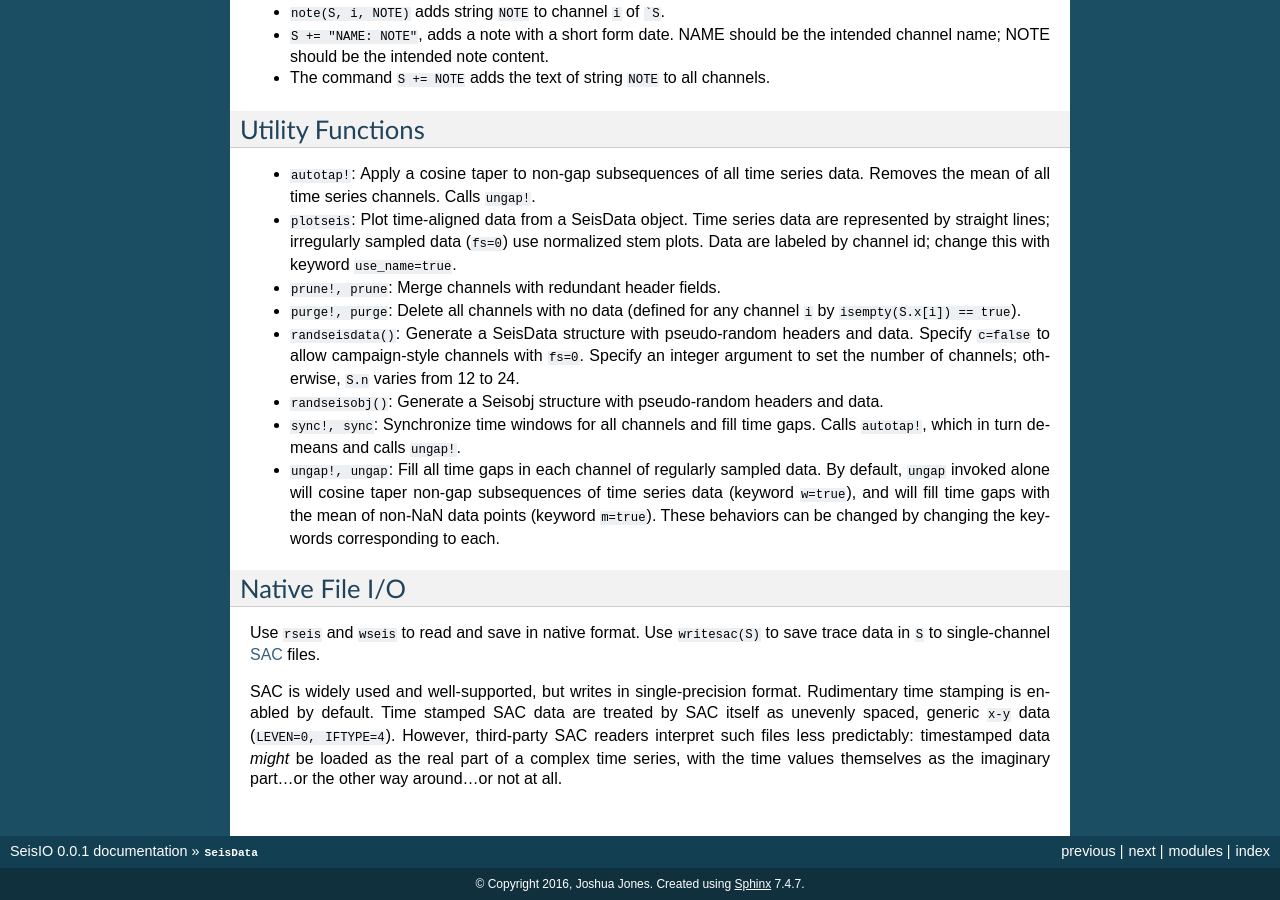
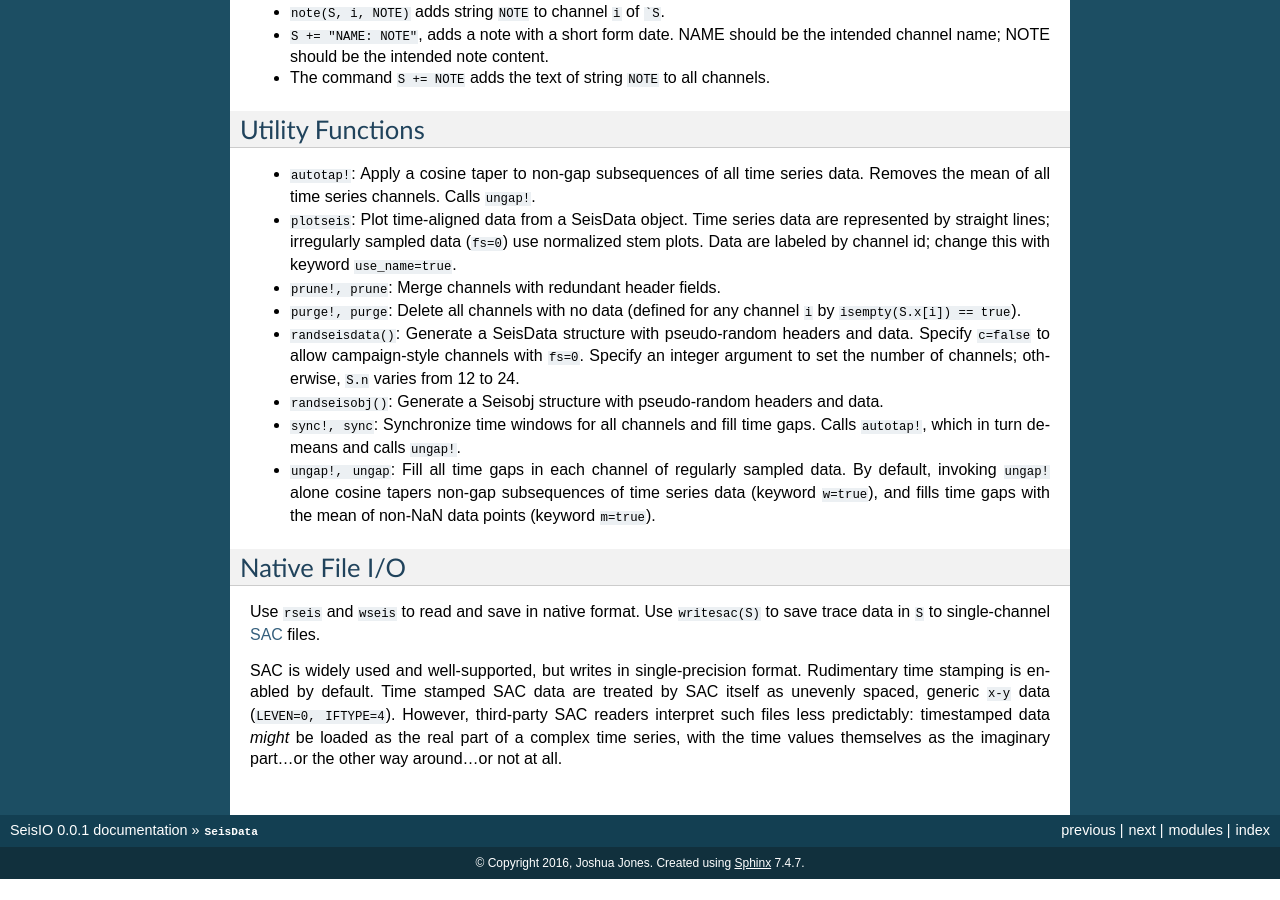
Before and after one commit to jpjones76/SeisIO.jl, a Sphinx documentation site: the page built from docs/src/seisdata.rst, in a window 1280 px wide and 900 px high, scrolled down 2565 px. Built offline with Sphinx 7.4.7, drawn with Linux system fonts in a browser that asks for light colours; after the commit the page ends 3444 px from its top, so only the background shows below that.

Commit message:
doc fix
Former-commit-id: 768042c684ae45e7477b6a5e692051768df2c107

```diff
--- a/docs/src/seisdata.rst
+++ b/docs/src/seisdata.rst
@@ -142,8 +142,7 @@ Utility Functions
 
 * ``sync!, sync``: Synchronize time windows for all channels and fill time gaps. Calls ``autotap!``, which in turn de-means and calls ``ungap!``.
 
-* ``ungap!, ungap``: Fill all time gaps in each channel of regularly sampled data. By default, ``ungap`` invoked alone will cosine taper non-gap subsequences of time series data (keyword ``w=true``), and will fill time gaps with the mean of non-NaN data points (keyword ``m=true``). These behaviors can be changed by changing the keywords corresponding to each.
-
+* ``ungap!, ungap``: Fill all time gaps in each channel of regularly sampled data. By default, invoking ``ungap!`` alone cosine tapers non-gap subsequences of time series data (keyword ``w=true``), and fills time gaps with the mean of non-NaN data points (keyword ``m=true``).
 
 
 Native File I/O
```
